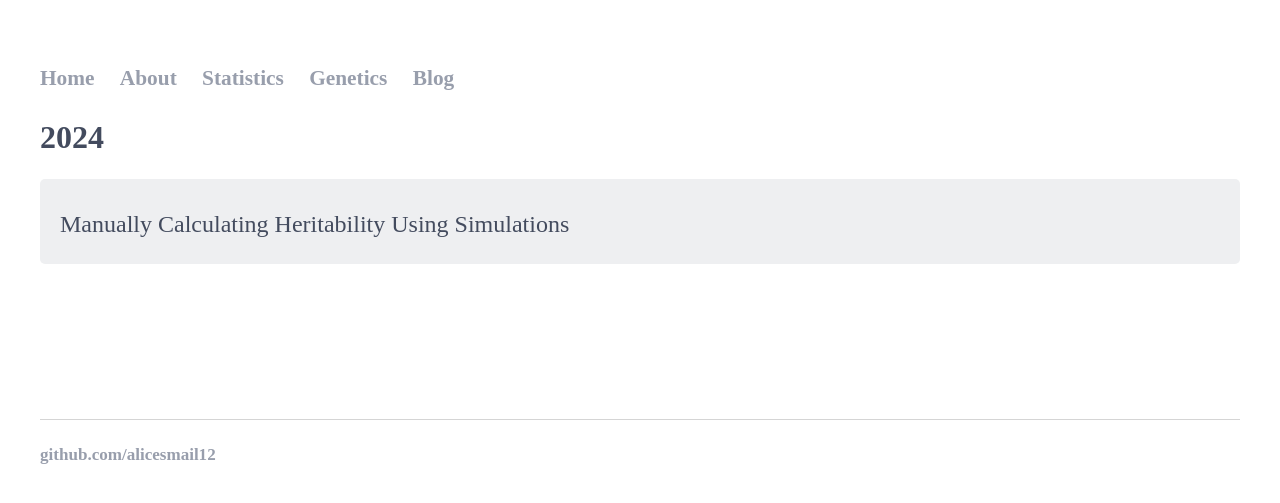
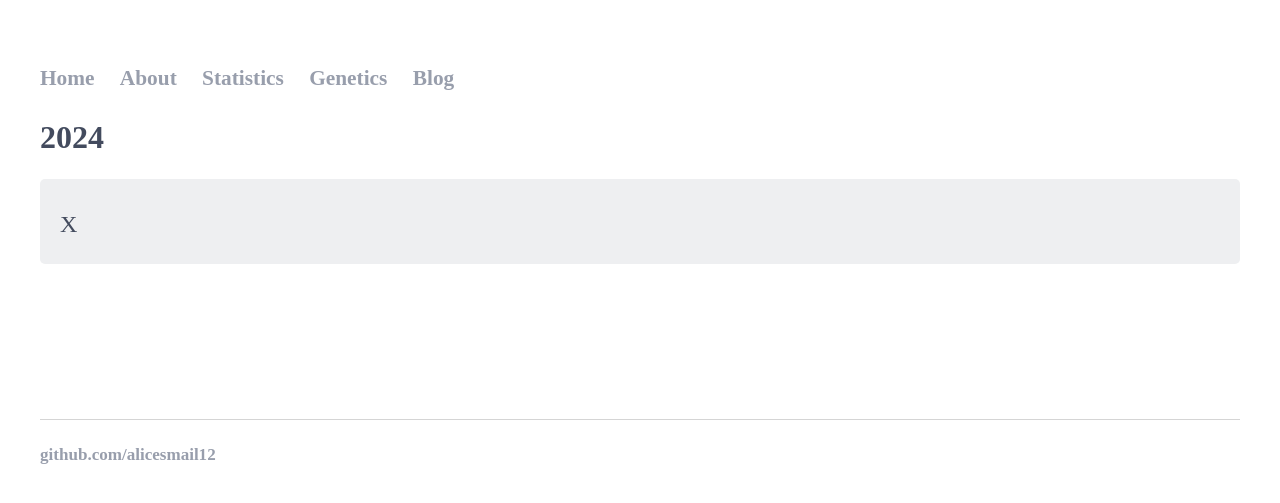
Before and after one commit to alicesmail12/alicesmail12.github.io, a Jekyll site: the page built from Blog/index.html, in a window 1280 px wide. Shown: the top 503 px of the page. Built offline with Jekyll 4.4.1, drawn with Linux system fonts in a browser that asks for light colours; some web fonts are replaced.

Commit message:
Update index.html

```diff
--- a/Blog/index.html
+++ b/Blog/index.html
@@ -72,8 +72,8 @@ a:hover {
 <body>
     <div class="portfolio1">
         <div class="grid-item">
-            <a href="https://alicesmail12.github.io/Blog/Manually-Calculating-Heritability-Using-Simulations.html"  type="button" class="button">
-                <buttontext>Manually Calculating Heritability Using Simulations</buttontext></a>
+            <a href="https://alicesmail12.github.io/Blog/X.html"  type="button" class="button">
+                <buttontext>X</buttontext></a>
         </div>
     </div>
 </body>
```
